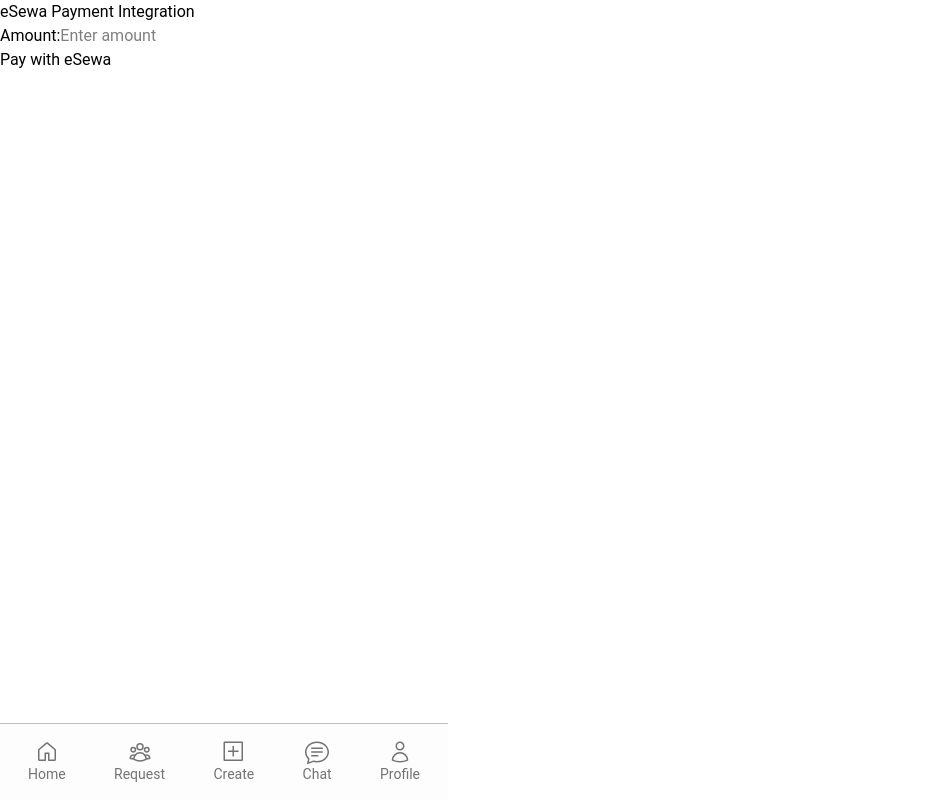
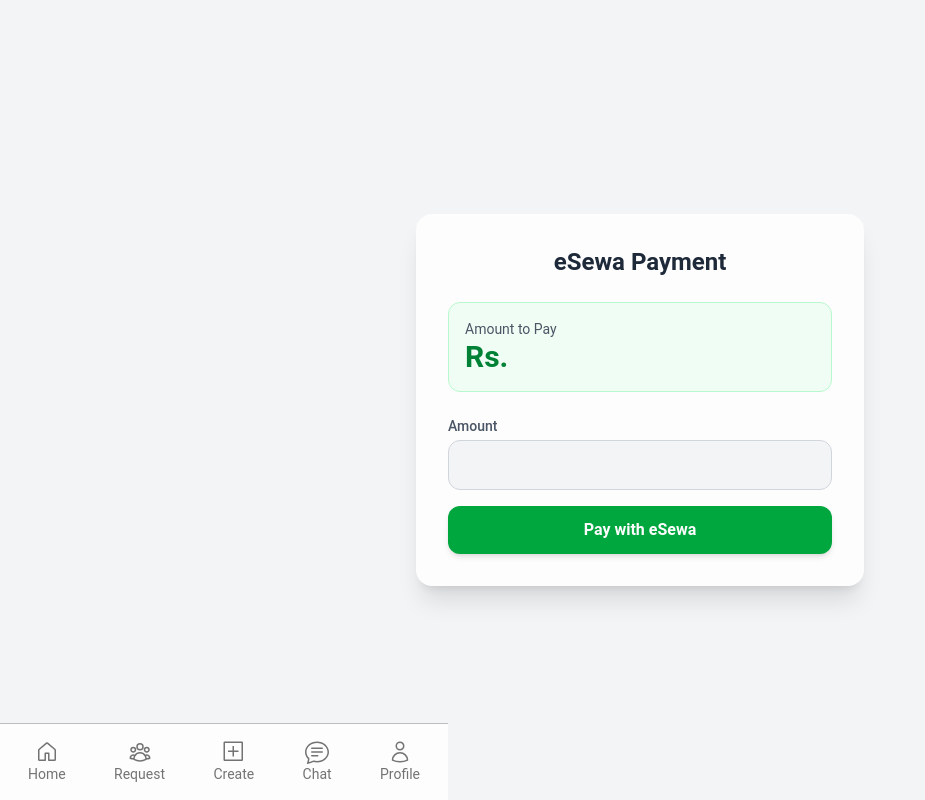
Before and after one commit to NilimaSardar/Skill_Sharing_Platform, a React (Vite) app in the folder Frontend/: page /dashboard/payment in a window 1280 px wide. Shown: the whole page, without its empty margins (0-925 px from the left). Built offline with nearby package versions, Linux system fonts and the light colour scheme; no server answers; sample sign-in values are in the browser's storage.

Commit message:
made the payment amount auto-filled from the Share Details page

```diff
--- a/Frontend/src/components/payment/PaymentForm.jsx
+++ b/Frontend/src/components/payment/PaymentForm.jsx
@@ -1,17 +1,23 @@
-import React, { useState } from "react";
+import React, { useState, useEffect } from "react";
+import { useLocation } from "react-router-dom";
 import { generateUniqueId } from "esewajs";
 
 const PaymentForm = () => {
+  const { state } = useLocation();
   const [amount, setAmount] = useState("");
+
+  useEffect(() => {
+    if (state?.amount) {
+      setAmount(state.amount);
+    }
+  }, [state]);
 
   const handlePayment = async (e) => {
     e.preventDefault();
     try {
       const response = await fetch("http://localhost:8000/initiate-payment", {
         method: "POST",
-        headers: {
-          "Content-Type": "application/json",
-        },
+        headers: { "Content-Type": "application/json" },
         body: JSON.stringify({
           amount,
           productId: generateUniqueId(),
@@ -22,31 +28,47 @@ const PaymentForm = () => {
       if (data.url) {
         window.location.href = data.url;
       } else {
-        console.error("Payment URL not found in response:", data);
+        console.error("Payment URL missing:", data);
       }
     } catch (error) {
-      console.error("Error initiating payment:", error);
+      console.error("Payment error:", error);
     }
   };
 
   return (
-    <div>
-      <h1>eSewa Payment Integration</h1>
+    <div className="min-h-screen bg-gray-100 flex items-center justify-center p-4">
+      <div className="bg-white w-full max-w-md shadow-xl rounded-2xl p-8">
 
-      <div className="form-container">
-        <form className="styled-form" onSubmit={handlePayment}>
-          <div className="form-group">
-            <label htmlFor="Amount">Amount:</label>
+        {/* Title */}
+        <h1 className="text-2xl font-semibold text-gray-800 text-center mb-6">
+          eSewa Payment
+        </h1>
+
+        {/* Amount Box */}
+        <div className="bg-green-50 border border-green-200 rounded-xl p-4 mb-6">
+          <p className="text-gray-600 text-sm">Amount to Pay</p>
+          <p className="text-3xl font-bold text-green-700">Rs. {amount}</p>
+        </div>
+
+        {/* Form */}
+        <form onSubmit={handlePayment} className="flex flex-col gap-4">
+
+          {/* Amount (read-only) */}
+          <div className="flex flex-col">
+            <label className="text-sm font-medium text-gray-600">Amount</label>
             <input
               type="number"
               value={amount}
-              onChange={(e) => setAmount(e.target.value)}
-              required
-              placeholder="Enter amount"
+              readOnly
+              className="mt-1 p-3 border border-gray-300 rounded-xl bg-gray-100 cursor-not-allowed text-gray-600"
             />
           </div>
 
-          <button type="submit" className="submit-button">
+          {/* Pay Button */}
+          <button
+            type="submit"
+            className="bg-green-600 hover:bg-green-700 text-white py-3 rounded-xl font-semibold shadow-md transition-all"
+          >
             Pay with eSewa
           </button>
         </form>
--- a/Frontend/src/pages/Dashboard/Home/ViewShareDetails.jsx
+++ b/Frontend/src/pages/Dashboard/Home/ViewShareDetails.jsx
@@ -134,11 +134,13 @@ const ViewShareDetails = () => {
 
         {/* Proceed To Payment Button */}
         <button
-            onClick={() => navigate()}
-            className='bg-primary text-white text-[14px] font-medium px-2 py-2 mt-3 rounded-lg w-full'
-          >
-            Proceed To Payment
-          </button>
+          onClick={() =>
+            navigate("/dashboard/payment", { state: { amount: state.fees } })
+          }
+          className="bg-primary text-white text-[14px] font-medium px-2 py-2 mt-3 rounded-lg w-full"
+        >
+          Proceed To Payment
+        </button>
       </div>
 
     </div>
```
